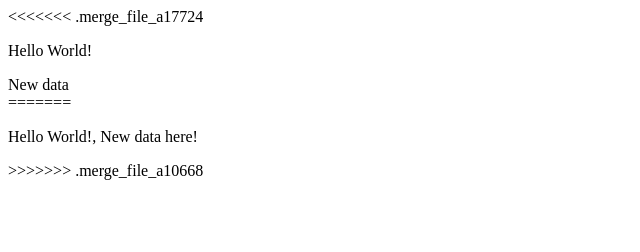
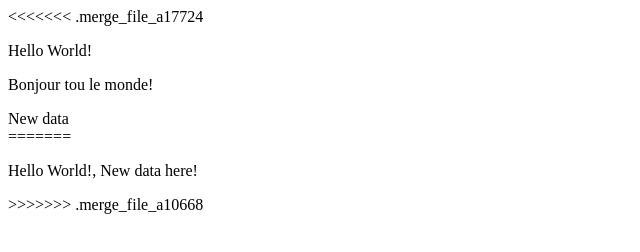
Before and after one commit to kshkinova/cps847_assignment1, a plain HTML site: page git_tst/index.html in a window 1280 px wide. Shown: the whole page, without its empty margins (0-640 px from the left). Drawn offline with Linux system fonts and the light colour scheme.

Commit message:
Added french greeting

```diff
--- a/git_tst/index.html
+++ b/git_tst/index.html
@@ -6,6 +6,7 @@
 <body>
 <<<<<<< .merge_file_a17724
   <p>Hello World!</p>
+  <p>Bonjour tou le monde!</p>
   <div>
   New data
   </div>
```
